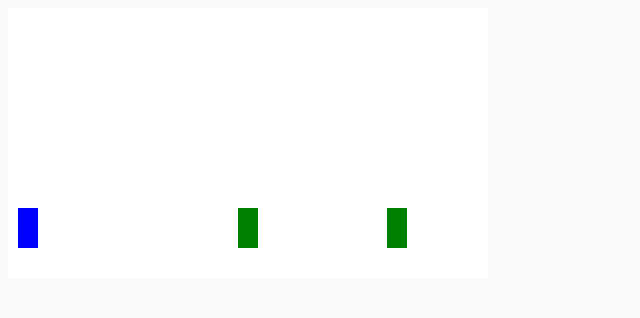
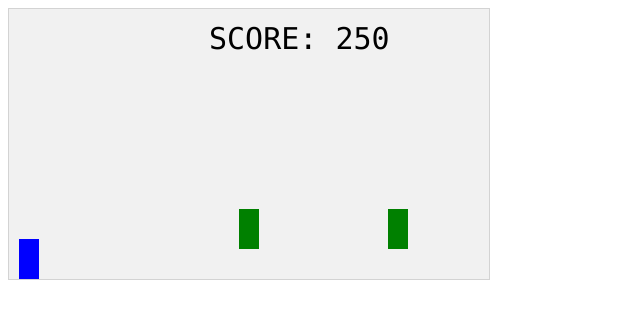
Before and after one commit to Eskusior/dinoProject, a plain HTML site: page index.html in a window 1280 px wide. Shown: the whole page, without its empty margins (0-640 px from the left). Drawn offline with Linux system fonts and the light colour scheme.

Commit message:
generelle komponenten implementiert

```diff
--- a/css/styles.css
+++ b/css/styles.css
@@ -1,7 +1,4 @@
-body {
-	background-color: #fafafa;
+canvas {
+	border:1px solid #d3d3d3;
+    background-color: #f1f1f1;
 }
-
-canvas {
-	background-color: white;
-}
--- a/js/init.js
+++ b/js/init.js
@@ -1,11 +1,13 @@
 // Variablen
 var player;
 var cactusObs = [];
+var score;
 
 // Startfunktion des Spiels
 function startGame() {
+	player = new component(20, 40, "blue", 10, 200); // Spieler init
+	score = new component("30px", "Consolas", "black", 200, 40, "text");
 	gameArea.start(); // Canvas init
-	player = new component(20, 40, "blue", 10, 200); // Spieler init
 }
 
 // GameArea Objekt
@@ -28,6 +30,8 @@ var gameArea = {
 		})
 		window.addEventListener('keyup', function (e) {
 			gameArea.key = false;
+			player.height = 40;
+			player.gravity = 0.1;
 		})
 	},
 	clear: function() {
@@ -40,26 +44,46 @@ var gameArea = {
 }
 
 // Komponenten Constructor
-function component(width, height, color, x, y) {
+function component(width, height, color, x, y, type) {
 	// Variablen der Komponente
-	this.gameArea = gameArea;
+	this.type = type;
 	this.width = width;
 	this.height = height;
 	this.speedX = 0;
 	this.speedY = 0;
+	this.gravity = 0.05;
+	this.gravitySpeed = 0;
 	this.x = x;
 	this.y = y;
 	// Update der Komponente pro Frame
 	this.update = function() {
 		ctx = gameArea.context;
-		ctx.fillStyle = color;
-		ctx.fillRect(this.x, this.y, this.width, this.height);
+
+		if(this.type == "text") {
+			ctx.font = this.width + " " + this.height;
+			ctx.fillStyle = color;
+			ctx.fillText(this.text, this.x, this.y);
+		}else {
+			ctx.fillStyle = color;
+			ctx.fillRect(this.x, this.y, this.width, this.height);
+		}
 	}
 	// Position aktualisieren
 	this.newPos = function() {
+		this.gravitySpeed += this.gravity;
 		this.x += this.speedX;
-		this.y += this.speedY;
+		this.y += this.speedY + this.gravitySpeed;
+		this.hitBottom();
 	}
+
+	this.hitBottom = function() {
+		var rockbottom = gameArea.canvas.height - this.height;
+		if(this.y > rockbottom) {
+			this.y = rockbottom;
+		}
+	}
+
+
 	//Kollisionsdetektion
 	this.crashWith = function(otherobj) {
 		// Eigene Position
@@ -113,6 +137,11 @@ function updateGameArea() {
 		cactusObs[i].update();
 	}
 
+	score.text = "SCORE: " + gameArea.frameNo;
+	score.update();
+
+	playerMovement();
+
 	player.newPos();
 	player.update();
 }
@@ -131,11 +160,11 @@ function playerMovement() {
 	player.speedY = 0;
 
 	if(gameArea.key && gameArea.key == 38) {
-		player.speedY -= 1;
+		player.gravity = -0.2;
 	}
 
 	if(gameArea.key && gameArea.key == 40) {
-		player.speedY +=1;
+		player.height = 20;
 	}
 
 }
```
